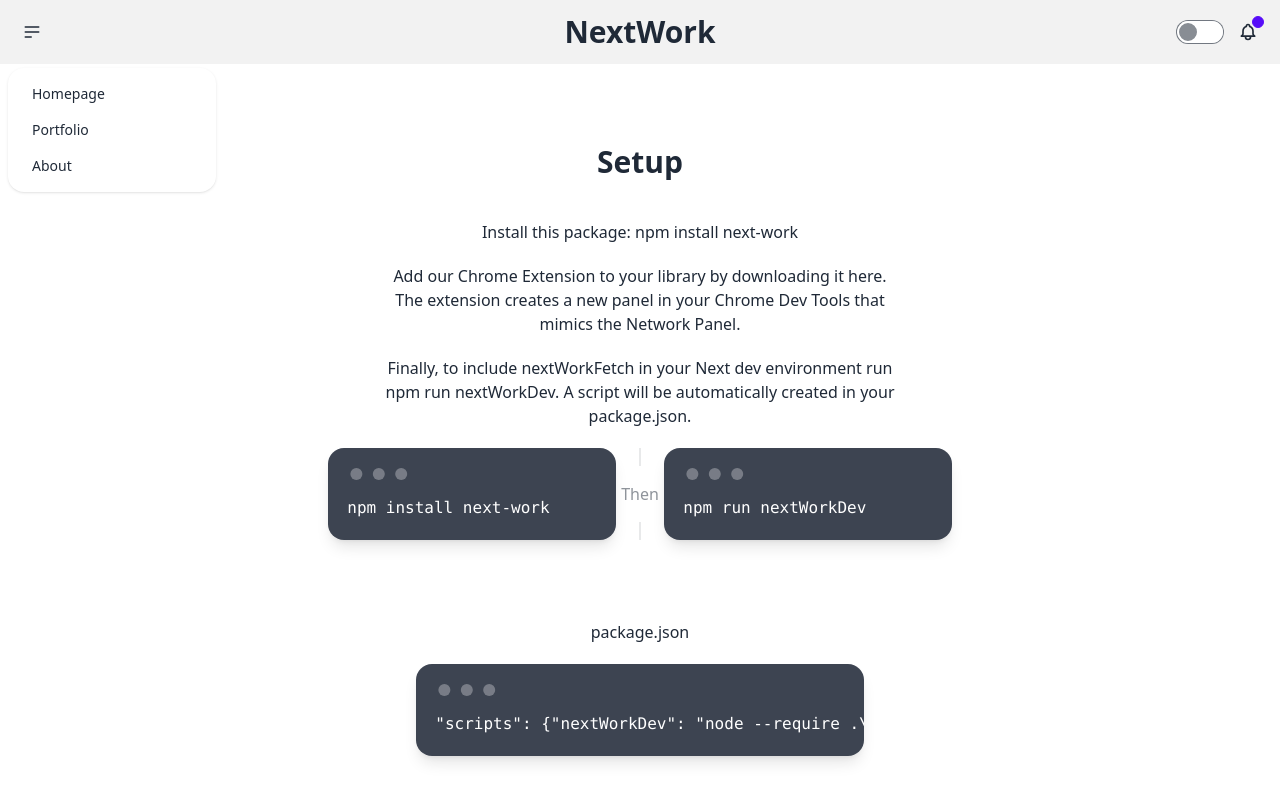
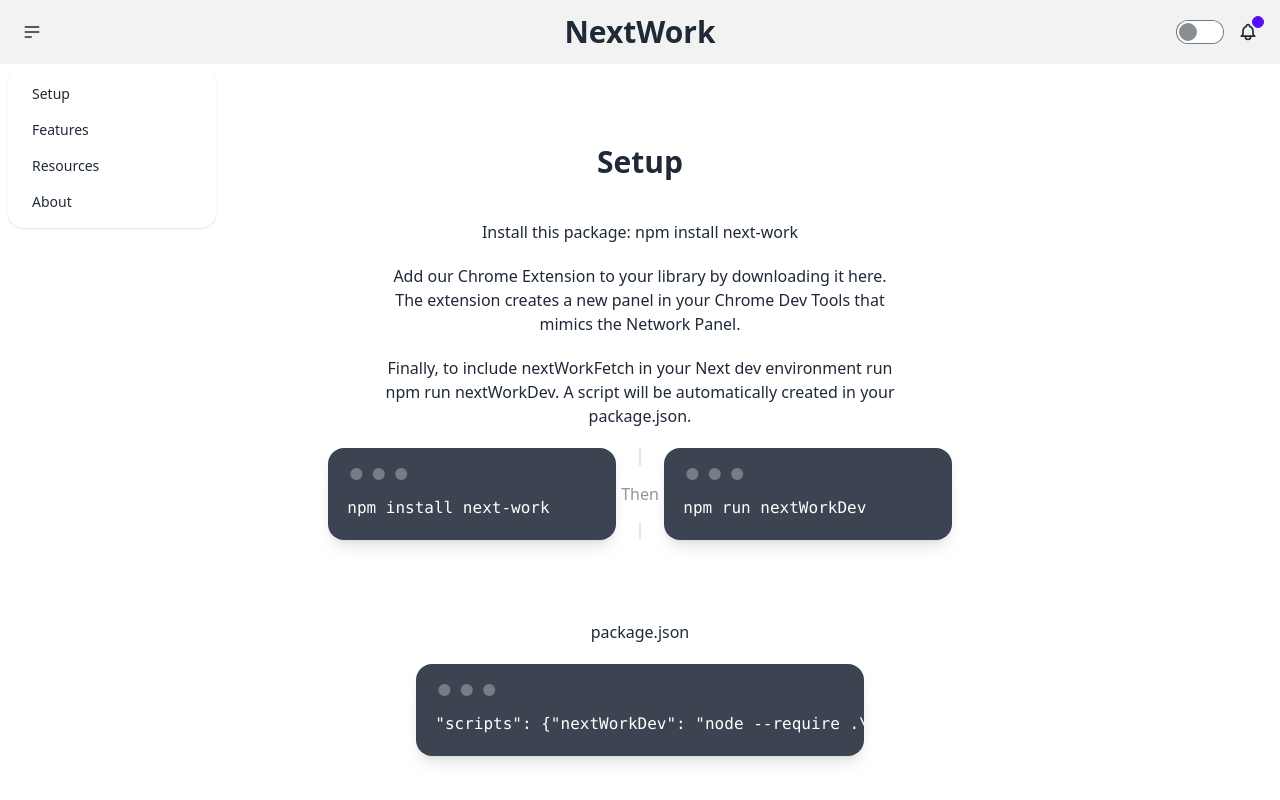
Before and after one commit to IuliiaSam/nextwork-splashpage, a Next.js app: page / in a window 1280 px wide. Both pictures are taken after a click on the label 32 px from the left and 32 px from the top of the page. Shown: the top 800 px of the page. Built offline with nearby package versions, Linux system fonts and the light colour scheme.

Commit message:
added features section, auto scroll functionality, and profile links

```diff
--- a/content/usage.json
+++ b/content/usage.json
@@ -14,22 +14,43 @@
     {
       "name": "Jeff Pettis",
       "image": "https://mdbootstrap.com/img/Photos/Avatars/img%20(9).jpg",
-      "title": "Software Engineer"
+      "title": "Software Engineer",
+      "linkedIn": "https://www.linkedin.com/in/jeffreypettis/",
+      "github": "https://github.com/jpettis1"
     },
     {
       "name": "Yulia Sam",
       "image": "https://mdbootstrap.com/img/Photos/Avatars/img%20(4).jpg",
-      "title": "Software Engineer"
+      "title": "Software Engineer",
+      "linkedIn": "https://www.linkedin.com/in/iuliia-samokhvalova/",
+      "github": "https://github.com/IuliiaSam"
     },
     {
       "name": "Annie Blazejack",
       "image": "https://mdbootstrap.com/img/Photos/Avatars/img%20(4).jpg",
-      "title": "Software Engineer"
+      "title": "Software Engineer",
+      "linkedIn": "https://www.linkedin.com/in/annieblazejack/",
+      "github": "https://github.com/annieblazejack"
     },
     {
       "name": "Josephine Ho",
       "image": "https://mdbootstrap.com/img/Photos/Avatars/img%20(31).jpg",
-      "title": "Software Engineer"
+      "title": "Software Engineer",
+      "linkedIn": "https://www.linkedin.com/in/findjo/",
+      "github": "https://github.com/imjho"
     }
-  ]
+  ],
+  "usage": {
+    "main": "Usage/Features",
+    "features": [
+      "Inspect HTTP communications",
+      "Debug api calls",
+      "View application performance",
+      "Works with Node V19 and below..."
+    ]
+  },
+  "additionalResources": {
+    "articleDiscussion": "For more information regarding the importance of having access to network request data during development, take a look at our recently published article here.",
+    "secondary": "With our NextWork dev panel you can inspect HTTP communications, helping to debug api calls and optimize application performance."
+  }
 }
--- a/src/components/aboutUs.tsx
+++ b/src/components/aboutUs.tsx
@@ -7,12 +7,14 @@ const AboutUs: React.FC<AboutUsProps> = ({ devProfiles }) => {
         Meet the <u className="text-blue-600">team</u>
       </h2>
       <div className="grid md:grid-cols-2 lg:grid-cols-4 gap-x-6 lg:gap-xl-12">
-        {devProfiles.map(({ name, image, title }, index) => {
+        {devProfiles.map(({ name, image, title, linkedIn, github }, index) => {
           return (
             <TeamProfileCard
               name={name}
               image={image}
               title={title}
+              linkedIn={linkedIn}
+              github={github}
               key={`devName${index}`}
             />
           );
--- a/src/components/bottomNav.tsx
+++ b/src/components/bottomNav.tsx
@@ -1,7 +1,36 @@
 const BottomNav: React.FC = () => {
+  const handleScroll = (id: string) => {
+    console.log(id);
+    switch (id) {
+      case "Home":
+        document
+          .querySelector<HTMLDivElement>(".topnav")!
+          .scrollIntoView({ behavior: "smooth" });
+        break;
+      case "Setup":
+        document
+          .querySelector<HTMLDivElement>(".setup")!
+          .scrollIntoView({ behavior: "smooth" });
+        break;
+      case "Features":
+        document
+          .querySelector<HTMLDivElement>(".features")!
+          .scrollIntoView({ behavior: "smooth" });
+        break;
+      // case "Resources":
+      //   document
+      //     .querySelector<HTMLDivElement>(".resources")!
+      //     .scrollIntoView({ behavior: "smooth" });
+      case "About":
+        document
+          .querySelector(".about")
+          ?.scrollIntoView({ behavior: "smooth" });
+    }
+  };
+
   return (
     <div className="sticky btm-nav">
-      <button>
+      <button onClick={(e) => handleScroll("Home")}>
         <svg
           xmlns="http://www.w3.org/2000/svg"
           className="h-5 w-5"
@@ -18,7 +47,24 @@ const BottomNav: React.FC = () => {
         </svg>
         <span className="btm-nav-label">Home</span>
       </button>
-      <button className="active">
+      <button onClick={(e) => handleScroll("Setup")}>
+        <svg
+          xmlns="http://www.w3.org/2000/svg"
+          className="h-5 w-5"
+          fill="none"
+          viewBox="0 0 24 24"
+          stroke="currentColor"
+        >
+          <path
+            stroke-linecap="round"
+            stroke-linejoin="round"
+            stroke-width="2"
+            d="M12 4v16m-4-4h8M6 12h12"
+          />
+        </svg>
+        <span className="btm-nav-label">Setup</span>
+      </button>
+      <button onClick={(e) => handleScroll("Features")}>
         <svg
           xmlns="http://www.w3.org/2000/svg"
           className="h-5 w-5"
@@ -30,24 +76,51 @@ const BottomNav: React.FC = () => {
             strokeLinecap="round"
             strokeLinejoin="round"
             strokeWidth="2"
-            d="M13 16h-1v-4h-1m1-4h.01M21 12a9 9 0 11-18 0 9 9 0 0118 0z"
+            d="M5 10l7-7m0 0l7 7m-7-7v18"
           />
-        </svg>
-        <span className="btm-nav-label">About Us</span>
-      </button>
-      <button>
-        <svg
-          xmlns="http://www.w3.org/2000/svg"
-          className="h-5 w-5"
-          fill="none"
-          viewBox="0 0 24 24"
-          stroke="currentColor"
-        >
           <path
             strokeLinecap="round"
             strokeLinejoin="round"
             strokeWidth="2"
-            d="M9 19v-6a2 2 0 00-2-2H5a2 2 0 00-2 2v6a2 2 0 002 2h2a2 2 0 002-2zm0 0V9a2 2 0 012-2h2a2 2 0 012 2v10m-6 0a2 2 0 002 2h2a2 2 0 002-2m0 0V5a2 2 0 012-2h2a2 2 0 012 2v14a2 2 0 01-2 2h-2a2 2 0 01-2-2z"
+            d="M19 15a2 2 0 11-4 0 2 2 0 014 0zM15 19a2 2 0 11-4 0 2 2 0 014 0zM15 9a2 2 0 11-4 0 2 2 0 014 0zM19 5a2 2 0 11-4 0 2 2 0 014 0z"
+          />
+        </svg>
+        <span className="btm-nav-label">Features</span>
+      </button>
+      <button onClick={(e) => handleScroll("Resources")}>
+        <svg
+          xmlns="http://www.w3.org/2000/svg"
+          viewBox="0 0 24 24"
+          fill="none"
+          className="h-5 w-5"
+        >
+          <path
+            d="M7 21V9H3V21C3 21.55 3.45 22 4 22H6C6.55 22 7 21.55 7 21Z"
+            stroke="currentColor"
+            stroke-width="2"
+            stroke-linecap="round"
+            stroke-linejoin="round"
+          />
+          <path
+            d="M21 21V9H17V21C17 21.55 17.45 22 18 22H20C20.55 22 21 21.55 21 21Z"
+            stroke="currentColor"
+            stroke-width="2"
+            stroke-linecap="round"
+            stroke-linejoin="round"
+          />
+          <path
+            d="M7 9H17V5C17 4.45 16.55 4 16 4H8C7.45 4 7 4.45 7 5V9Z"
+            stroke="currentColor"
+            stroke-width="2"
+            stroke-linecap="round"
+            stroke-linejoin="round"
+          />
+          <path
+            d="M5 5V19C5 19.55 5.45 20 6 20H18C18.55 20 19 19.55 19 19V5C19 4.45 18.55 4 18 4H6C5.45 4 5 4.45 5 5Z"
+            stroke="currentColor"
+            stroke-width="2"
+            stroke-linecap="round"
+            stroke-linejoin="round"
           />
         </svg>
         <span className="btm-nav-label">Resources</span>
--- a/src/components/layout.tsx
+++ /dev/null
@@ -1,26 +0,0 @@
-import NavBar from "@/components/navbar";
-import BottomNav from "@/components/bottomNav";
-import { LayoutProps } from "../../types/instructions";
-import Head from "next/head";
-const Layout: React.FC<LayoutProps> = ({ children }) => {
-  return (
-    <>
-      <Head>
-        <title>NextWork</title>
-        <meta
-          name="description"
-          content="track network requests for server-side rendered components"
-        />
-      </Head>
-      <header>
-        <NavBar />
-      </header>
-      <main className="min-h-screen">{children}</main>
-      <footer>
-        <BottomNav />
-      </footer>
-    </>
-  );
-};
-
-export default Layout;
--- a/src/components/navbar.tsx
+++ b/src/components/navbar.tsx
@@ -25,7 +25,7 @@ const NavBar: React.FC = () => {
     }
   }, [theme]);
 
-  const handleClick = () => {
+  const handleThemeChange = () => {
     localStorage.setItem(
       "theme",
       theme.theme === "dark"
@@ -39,8 +39,31 @@ const NavBar: React.FC = () => {
     );
   };
 
+  const handleScroll = (id: string) => {
+    switch (id) {
+      case "Setup":
+        document
+          .querySelector<HTMLDivElement>(".setup")!
+          .scrollIntoView({ behavior: "smooth" });
+        break;
+      case "Features":
+        document
+          .querySelector<HTMLDivElement>(".features")!
+          .scrollIntoView({ behavior: "smooth" });
+        break;
+      // case "Resources":
+      //   document
+      //     .querySelector<HTMLDivElement>(".resources")!
+      //     .scrollIntoView({ behavior: "smooth" });
+      case "About":
+        document
+          .querySelector(".about")
+          ?.scrollIntoView({ behavior: "smooth" });
+    }
+  };
+
   return (
-    <div className="navbar bg-base-200 mb-20">
+    <div className="topnav navbar bg-base-200 mb-20">
       <div className="navbar-start">
         <div className="dropdown">
           <label tabIndex={0} className="btn btn-ghost btn-circle">
@@ -64,13 +87,40 @@ const NavBar: React.FC = () => {
             className="menu menu-compact dropdown-content mt-3 p-2 shadow bg-base-100 rounded-box w-52"
           >
             <li>
-              <a>Homepage</a>
+              <button
+                onClick={(e) =>
+                  handleScroll((e.target as HTMLButtonElement).innerHTML)
+                }
+              >
+                Setup
+              </button>
             </li>
             <li>
-              <a>Portfolio</a>
+              <button
+                onClick={(e) =>
+                  handleScroll((e.target as HTMLButtonElement).innerHTML)
+                }
+              >
+                Features
+              </button>
             </li>
             <li>
-              <a>About</a>
+              <button
+                onClick={(e) =>
+                  handleScroll((e.target as HTMLButtonElement).innerHTML)
+                }
+              >
+                Resources
+              </button>
+            </li>
+            <li>
+              <button
+                onClick={(e) =>
+                  handleScroll((e.target as HTMLButtonElement).innerHTML)
+                }
+              >
+                About
+              </button>
             </li>
           </ul>
         </div>
@@ -82,7 +132,7 @@ const NavBar: React.FC = () => {
         <input
           type="checkbox"
           className="toggle"
-          onClick={handleClick}
+          onClick={handleThemeChange}
           checked={theme.checked}
         />
         <button className="btn btn-ghost btn-circle">
--- a/src/components/setup.tsx
+++ b/src/components/setup.tsx
@@ -8,6 +8,8 @@ const Setup: React.FC<UsageInstructions> = ({
   packageJson: { title: packageTitle, script },
 }) => {
   return (
+    <div className="setup flex items-center ">
+      <div className="text-base-content mx-auto min-h-screen max-w-md md:max-w-full">
         <div className="px-4 text-center md:px-0 mb-20">
           <h2 className="mb-10 text-4xl font-extrabold md:text-3xl">{title}</h2>
           {instructions.map((instruction, index) => {
@@ -30,6 +32,8 @@ const Setup: React.FC<UsageInstructions> = ({
           <p className="mb-5">{packageTitle}</p>
           <MockUpCode codeExample={script} />
         </div>
+      </div>
+    </div>
   );
 };
 
--- a/src/pages/_app.tsx
+++ b/src/pages/_app.tsx
@@ -1,12 +1,28 @@
 import NavBar from "@/components/navbar";
+import Head from "next/head";
 import "@/styles/globals.css";
 import type { AppProps } from "next/app";
 import BottomNav from "@/components/bottomNav";
-import Layout from "@/components/layout";
+
 export default function App({ Component, pageProps }: AppProps) {
   return (
-    <Layout>
-      <Component {...pageProps} />
-    </Layout>
+    <>
+      <Head>
+        <title>NextWork</title>
+        <meta
+          name="description"
+          content="track network requests for server-side rendered components"
+        />
+      </Head>
+      <header>
+        <NavBar />
+      </header>
+      <main className="min-h-screen">
+        <Component {...pageProps} />
+      </main>
+      <footer>
+        <BottomNav />
+      </footer>
+    </>
   );
 }
--- a/src/pages/index.tsx
+++ b/src/pages/index.tsx
@@ -1,15 +1,15 @@
 import Image from "next/image";
 import { Inter } from "next/font/google";
 import BottomNav from "@/components/bottomNav";
-import Usage from "@/components/setup";
 import { GetStaticProps } from "next";
 import { getHomePageData } from "../../.lib/api";
 import { UsageInstructions, ApiData } from "../../types/instructions";
 import Setup from "@/components/setup";
+import Usage from "@/components/usage";
 import AboutUs from "@/components/aboutUs";
 
 export const getStaticProps: GetStaticProps<ApiData> = async () => {
-  const { title, instructions, codeExamples, packageJson, devProfiles } =
+  const { title, instructions, codeExamples, packageJson, devProfiles, usage } =
     await getHomePageData();
   return {
     props: {
@@ -18,6 +18,7 @@ export const getStaticProps: GetStaticProps<ApiData> = async () => {
       codeExamples,
       packageJson,
       devProfiles,
+      usage,
     },
   };
 };
@@ -28,24 +29,20 @@ const Home: React.FC<ApiData> = ({
   codeExamples,
   packageJson,
   devProfiles,
+  usage,
 }) => {
   return (
     <div>
-      <div className="flex items-center ">
-        <div className="text-base-content mx-auto min-h-screen max-w-md md:max-w-full">
       <Setup
         title={title}
         instructions={instructions}
         codeExamples={codeExamples}
         packageJson={packageJson}
       />
-        </div>
-      </div>
+      <Usage {...usage} />
       <AboutUs devProfiles={devProfiles} />
     </div>
   );
 };
 
-// bg - base - 100;
-
 export default Home;
```
Also changed, not shown: src/components/teamProfileCard.tsx (+7 -6 lines), src/components/usage.tsx (added, +46 -0 lines), types/instructions.ts (+8 -12 lines), public/nextWork.gif (added). Lines whose indentation alone changed are shown as unchanged.
